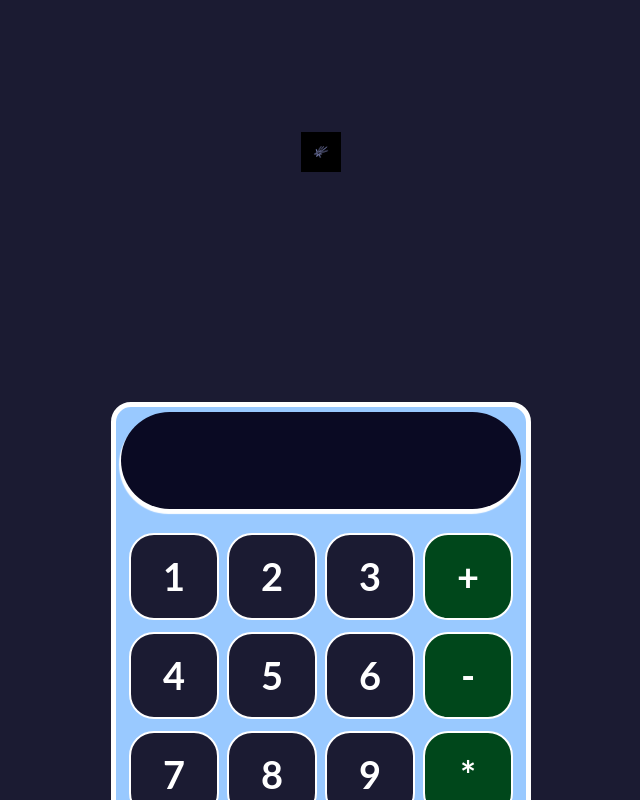
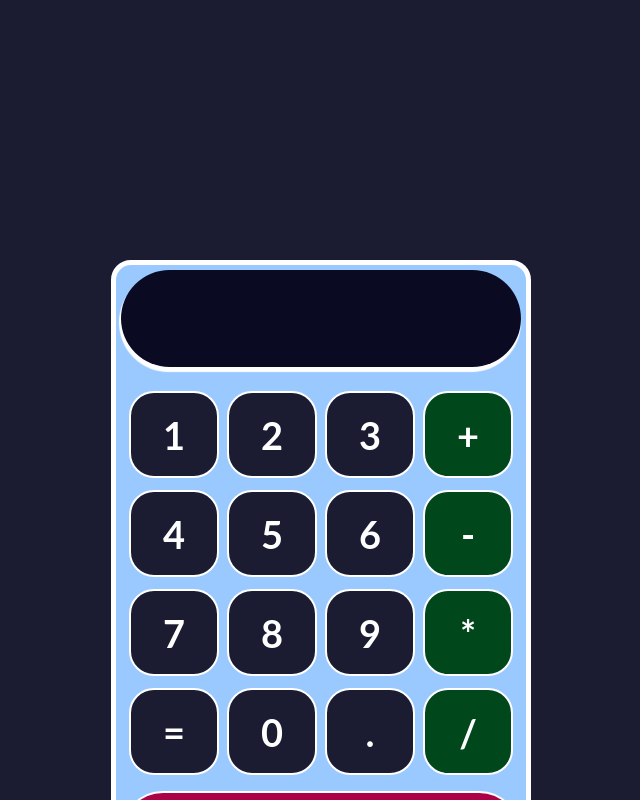
Before and after one commit to roiszs/Calculadora, a React (Create React App) app: page / in a window 1280 px wide. Shown: the top 800 px of the page, without its empty margins (319-959 px from the left). Built offline with nearby package versions, Linux system fonts and the light colour scheme.

Commit message:
Quitamos el logo

```diff
--- a/src/App.js
+++ b/src/App.js
@@ -5,6 +5,7 @@ import Pantalla from './Componentes/Pantalla';
 import BotonClear from './Componentes/BotonClear';
 import { useState } from 'react';
 import { evaluate } from 'mathjs';
+import Logo from './Componentes/Logo'
 
 function App() {
 
@@ -26,13 +27,9 @@ function App() {
 
   return (
     <div className="App" >
-    <div className="freecodecamp-logo-contenedor" >
-      <img
-        src={freeCodeCampLogo}
-        className="freecodecamp-logo"
-        alt="Logo de freecodecamp" />
 
-    </div>
+      <Logo props={Logo}/>
+
 
     <div className='contenedor-calculadora'>
       <Pantalla input={input}/>
--- /dev/null
+++ b/src/Componentes/Logo.js
@@ -0,0 +1,16 @@
+import React from 'react';
+import '../App.css'
+import freeCodeCampLogo from '../imagenes/WhatsApp Image 2024-06-24 at 7.53.48 PM.jpeg'
+
+
+const Logo = (Logo) => {
+<div className="freecodecamp-logo-contenedor" >
+      <img
+        src={freeCodeCampLogo}
+        className="freecodecamp-logo"
+        alt="Logo de freecodecamp" />
+
+    </div>
+}
+
+export default Logo
```
Also changed, not shown: src/App.css (line endings or trailing spaces).
